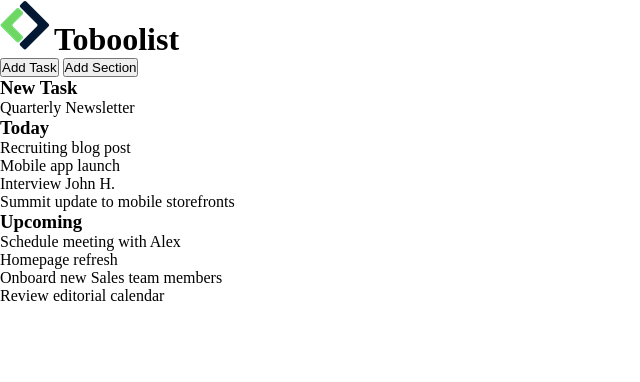
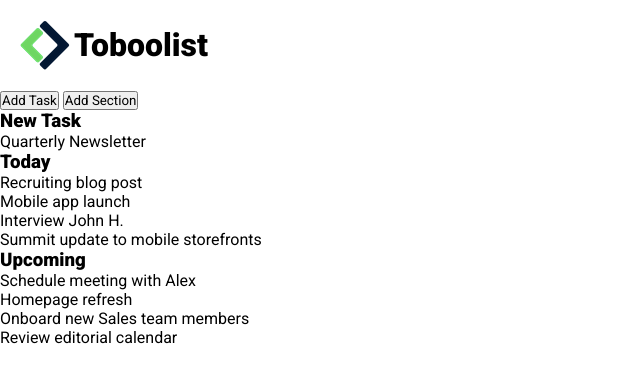
Before and after one commit to Neeiser/html-css-toboolist, a plain HTML site: page index.html in a window 1280 px wide. Shown: the whole page, without its empty margins (0-640 px from the left). Drawn offline with Linux system fonts and the light colour scheme.

Commit message:
Modifica alla struttura - creazione containers per impaginazione e aggiunta padding

```diff
--- a/css/style.css
+++ b/css/style.css
@@ -2,8 +2,18 @@
     margin: 0;
     padding: 0;
     box-sizing: border-box;
+    font-family: Roboto, Arial, serif-sans;
 }
 
-div *{
+header div{
+    padding: 20px;
+}
+
+header div *{
     display: inline-block;
+    vertical-align: middle;
 }
+
+#task-container{
+
+}
--- a/index.html
+++ b/index.html
@@ -4,9 +4,13 @@
     <meta charset="UTF-8">
     <meta http-equiv="X-UA-Compatible" content="IE=edge">
     <meta name="viewport" content="width=device-width, initial-scale=1.0">
-    <title>Document</title>
+    <title>Toboolist</title>
     <link rel="stylesheet" href="css/style.css">
+    <link rel="preconnect" href="https://fonts.googleapis.com">
+    <link rel="preconnect" href="https://fonts.gstatic.com" crossorigin>
+    <link href="https://fonts.googleapis.com/css2?family=Roboto:wght@300;400;900&display=swap" rel="stylesheet">
 </head>
+
 <body>
     <header>
         <div>
@@ -15,6 +19,7 @@
         </div>
     </header>
 
+    <div id="task-container">
         <nav>
             <button type="button">Add Task</button>
             <button type="button">Add Section</button>
@@ -76,6 +81,7 @@
                 </div>
             </section>
         </main>
+    </div>
 
 </body>
 </html>
```
Lines whose indentation alone changed are shown as unchanged.
